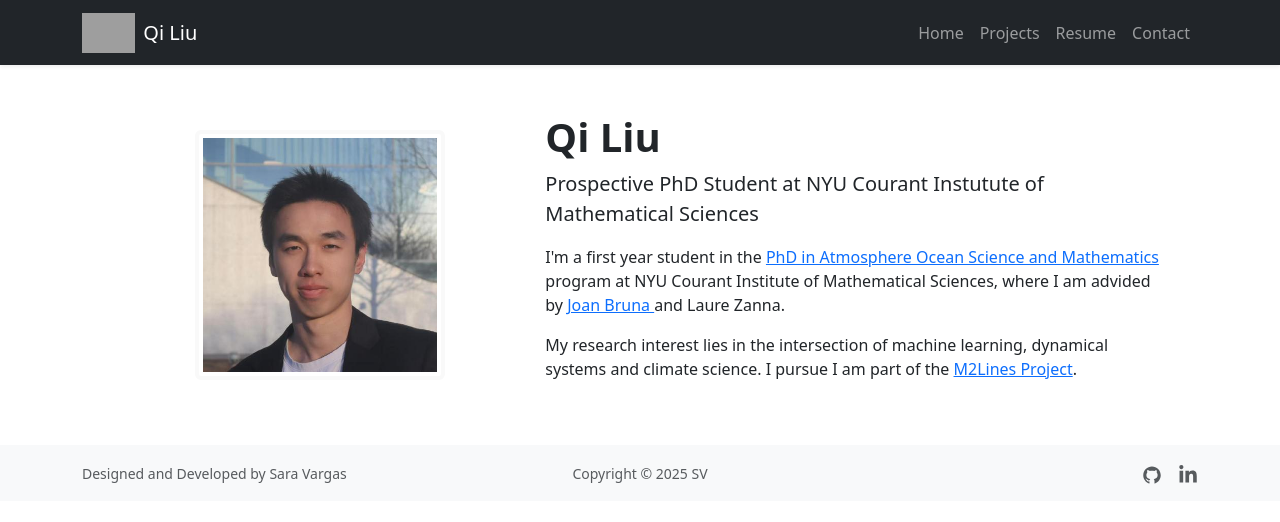
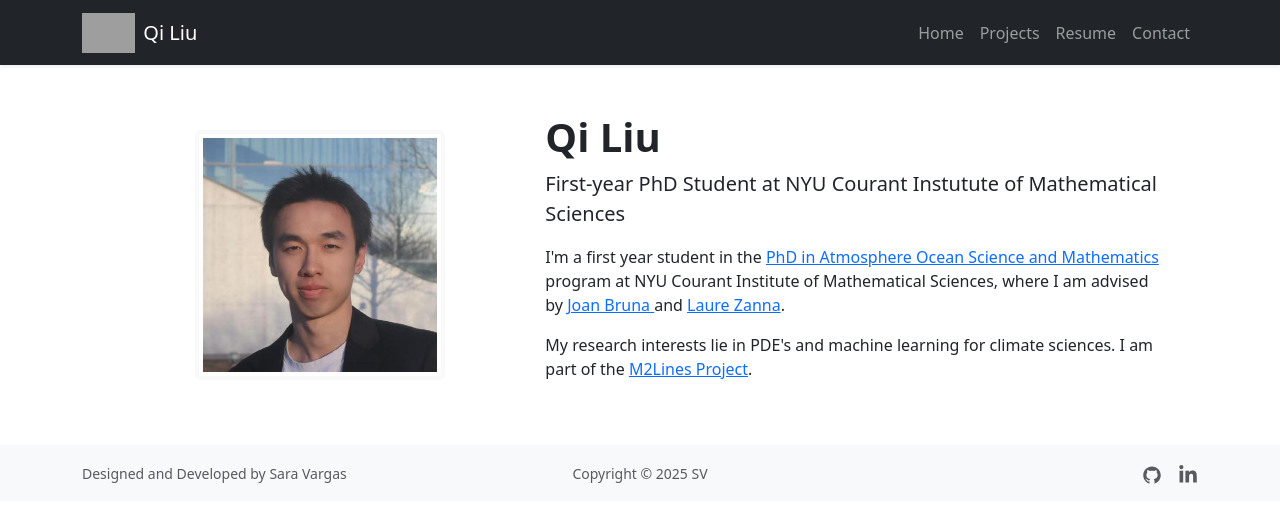
Before and after one commit to saravargas88/website, a React (Vite) app in the folder qiwebsite/: page / in a window 1280 px wide. Shown: the top 522 px of the page. Built offline with nearby package versions, Linux system fonts and the light colour scheme; grey boxes are pictures that could not be loaded.

Commit message:
Update Home.tsx

```diff
--- a/qiwebsite/src/pages/Home/Home.tsx
+++ b/qiwebsite/src/pages/Home/Home.tsx
@@ -24,16 +24,16 @@
         <Col xs={12} md={6} className="text-center text-md-start">
           <h1 className="fw-bold">Qi Liu </h1>
           <p className="lead">
-            Prospective PhD Student at NYU Courant Instutute of Mathematical Sciences
+            First-year PhD Student at NYU Courant Instutute of Mathematical Sciences
           </p>
 
           <p>
            I'm a first year student in the <a href=  "https://caos.cims.nyu.edu/dynamic/phd-program/overview/"> PhD in Atmosphere Ocean Science and Mathematics</a> program at NYU Courant Institute of Mathematical Sciences, where I am
-           advided by  <a href= "https://cims.nyu.edu/~bruna/"> Joan Bruna </a>  and <a href= "https://zanna-researchteam.github.io/author/laure-zanna//"></a>Laure Zanna.
+           advised by  <a href= "https://cims.nyu.edu/~bruna/"> Joan Bruna </a>  and <a href= "https://zanna-researchteam.github.io/author/laure-zanna/">Laure Zanna</a>.
           </p>
 
           <p>
-          My research interest lies in the intersection of machine learning, dynamical systems and climate science. I pursue I am part of the <a href= "https://m2lines.github.io/" > M2Lines Project</a>.
+              My research interests lie in PDE's and machine learning for climate sciences.  I am part of the <a href= "https://m2lines.github.io/" > M2Lines Project</a>.
           </p>
         </Col>
 
```
